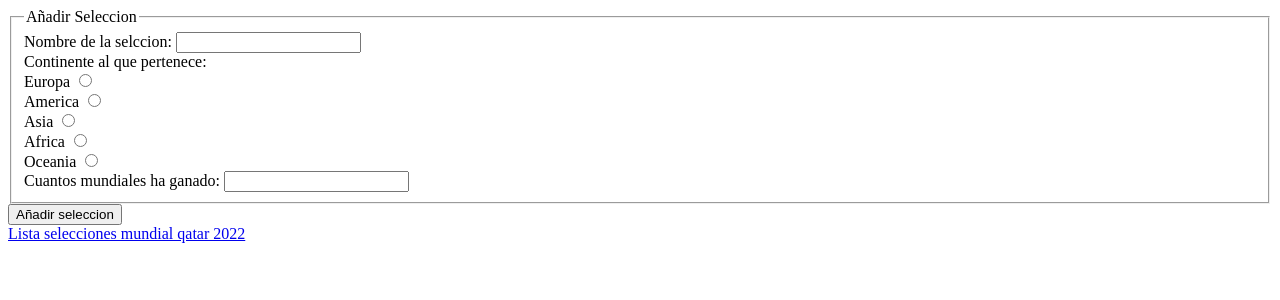
After one commit to guzman20/django, a Django app: a page that uses primerProyectoDjango/deporte/templates/mundial/añadir_equipo.html in a window 1280 px wide. The commit adds this page. Shown: the top 300 px of the page. Run offline with Django 4.2, Linux system fonts and the light colour scheme.

Commit message:
Pagina web con Reset, Ordenamiento y add de equipos pero sin persistencia

```diff
--- /dev/null
+++ b/primerProyectoDjango/deporte/templates/mundial/añadir_equipo.html
@@ -0,0 +1,30 @@
+<!DOCTYPE html>
+<html lang="en">
+<head>
+    <meta charset="UTF-8">
+    <title>Añadir Seleccion</title>
+</head>
+<body>
+  <form action="" method="POST">
+    {%csrf_token%}
+    <fieldset>
+        <legend>Añadir Seleccion</legend>
+        <label>Nombre de la selccion: <input type="text" id="nombre" name="nombre"></label>
+        <br>
+        <label>Continente al que pertenece:
+             {% for continente in listado_continentes %}
+                <br>
+                <label>{{continente}}</label>
+                <input type="radio" name="continente" value="{{continente}}">
+             {% endfor %}
+        </label>
+        <br>
+        <label>Cuantos mundiales ha ganado: <input type="number" id="mundiales_ganados" name="mundiales_ganados"></label>
+    </fieldset>
+
+    <input type="hidden" name="titulo" value="{{titulo_tabla}}">
+    <input type="submit" value="Añadir seleccion"/>
+  </form>
+  <a href="/deporte/mundial/equipos?titulo=TablaSelecciones">Lista selecciones mundial qatar 2022</a>
+</body>
+</html>
--- a/primerProyectoDjango/deporte/templates/mundial/equipos.html
+++ b/primerProyectoDjango/deporte/templates/mundial/equipos.html
@@ -52,5 +52,6 @@
   {% endfor %}
   </table>
     <a href="{% url 'inicio' %}">Inicio</a>
+    <a href="{% url 'aniadir_equipo' %}">Añadir Equipo</a>
 </body>
 </html>
--- a/primerProyectoDjango/deporte/views.py
+++ b/primerProyectoDjango/deporte/views.py
@@ -1,4 +1,13 @@
 from django.shortcuts import render
+
+LISTA_SELECCIONES = [
+    {"pais": "Qatar", "continente": "Asia", "mundiales_ganados": "0"},
+    {"pais": "Inglaterra", "continente": "Europa", "mundiales_ganados": "1"},
+    {"pais": "Brasil", "continente": "America", "mundiales_ganados": "5"},
+    {"pais": "Portugal", "continente": "Europa", "mundiales_ganados": "0"},
+    {"pais": "España", "continente": "Europa", "mundiales_ganados": "1"}
+]
+LISTA_CONTINENTES = ["Europa", "America", "Asia", "Africa", "Oceania"]
 
 
 # Create your views here.
@@ -11,32 +20,56 @@ def listar_equipos_mundial(request):
     titulo = None
     continente_filtro = None
     orden = None
+    lista_selecciones_ordenada = LISTA_SELECCIONES
     if request.method == 'POST':
-        if 'continente' in request.POST.keys():
+        if 'continente' in request.POST.keys() and 'nombre' not in request.POST.keys():
             continente_filtro = request.POST['continente']
-        if 'orden' in request.POST['orden']:
-            orden = request.POST['orden']
+            if 'orden' in request.POST.keys():
+                orden = request.POST['orden']
         titulo = request.POST['titulo']
     elif request.method == 'GET':
         titulo = request.GET['titulo']
 
-    listar_equipos_mundial2 = [
-        {"pais": "Qatar", "continente": "Asia", "mundiales_ganados": "0"},
-        {"pais": "Inglaterra", "continente": "Europa", "mundiales_ganados": "1"},
-        {"pais": "Brasil", "continente": "America", "mundiales_ganados": "5"},
-        {"pais": "Portugal", "continente": "Europa", "mundiales_ganados": "0"},
-        {"pais": "España", "continente": "Europa", "mundiales_ganados": "1"}
-    ]
+    if continente_filtro in LISTA_CONTINENTES:
+        lista_selecciones_ordenada = list(
+            filter(lambda seleccion: seleccion["continente"] == continente_filtro, LISTA_SELECCIONES))
 
-    if continente_filtro is not None:
-        lista_selecciones = list(
-            filter(lambda seleccion: seleccion["continente"] == continente_filtro, listar_equipos_mundial2))
-    else:
-        lista_selecciones = listar_equipos_mundial2
     if orden is not None:
-        lista_selecciones = sorted(lista_selecciones, key=lambda seleccion: seleccion[orden])
+        if orden == "mundiales_ganados":
+            lista_selecciones_ordenada = sorted(LISTA_SELECCIONES, key=lambda seleccion: seleccion[orden], reverse=True)
+        else:
+            lista_selecciones_ordenada = sorted(LISTA_SELECCIONES, key=lambda seleccion: seleccion[orden], reverse=True)
 
-    contexto = {"listado_selecciones": lista_selecciones, "titulo_tabla": titulo,
-                "listado_continentes": ["Europa", "America", "Asia", "Africa", "Oceania"]}
+    contexto = {"listado_selecciones": lista_selecciones_ordenada, "titulo_tabla": titulo,
+                "listado_continentes": LISTA_CONTINENTES}
 
     return render(request, "mundial/equipos.html", contexto)
+
+
+def aniadir_equipo(request):
+    nombre = None
+    continente = None
+    mundiales_ganados = None
+    titulo = None
+    if request.method == "POST":
+        nombre = request.POST['nombre']
+        continente = request.POST['continente']
+        mundiales_ganados = request.POST['mundiales_ganados']
+        if titulo not in request.GET.keys():
+            titulo = "Selecciones mundial"
+        else:
+            titulo = request.GET['titulo']
+    elif request.method == "GET":
+        if titulo not in request.GET.keys():
+            titulo = "Selecciones mundial"
+        else:
+            titulo = request.GET['titulo']
+    if nombre is not None and continente is not None and mundiales_ganados is not None:
+        LISTA_SELECCIONES.append(
+            {"pais": str(nombre), "continente": str(continente), "mundiales_ganados": str(mundiales_ganados)})
+        contexto = {"listado_selecciones": LISTA_SELECCIONES, "titulo_tabla": titulo,
+                    "listado_continentes": LISTA_CONTINENTES}
+        return render(request, "mundial/añadir_equipo.html", contexto)
+    else:
+        contexto = {"titulo_tabla": titulo, "listado_continentes": LISTA_CONTINENTES}
+        return render(request, "mundial/añadir_equipo.html", contexto)
--- a/primerProyectoDjango/primerProyectoDjango/urls.py
+++ b/primerProyectoDjango/primerProyectoDjango/urls.py
@@ -16,7 +16,7 @@ Including another URLconf
 from django.contrib import admin
 from django.urls import path
 
-from deporte.views import deporte, listar_equipos_mundial
+from deporte.views import deporte, listar_equipos_mundial, aniadir_equipo
 from webapp.views import bienvenido, adios, listado_alumnos
 
 urlpatterns = [
@@ -26,4 +26,5 @@ urlpatterns = [
     path('deporte/', deporte, name="deporte"),
     path('listado_alumnos/', listado_alumnos, name="listado_alumnos"),
     path('deporte/mundial/equipos/', listar_equipos_mundial, name="listado_equipos_mundial"),
+    path('deporte/mundial/añadir_equipo/', aniadir_equipo, name="aniadir_equipo"),
 ]
```
